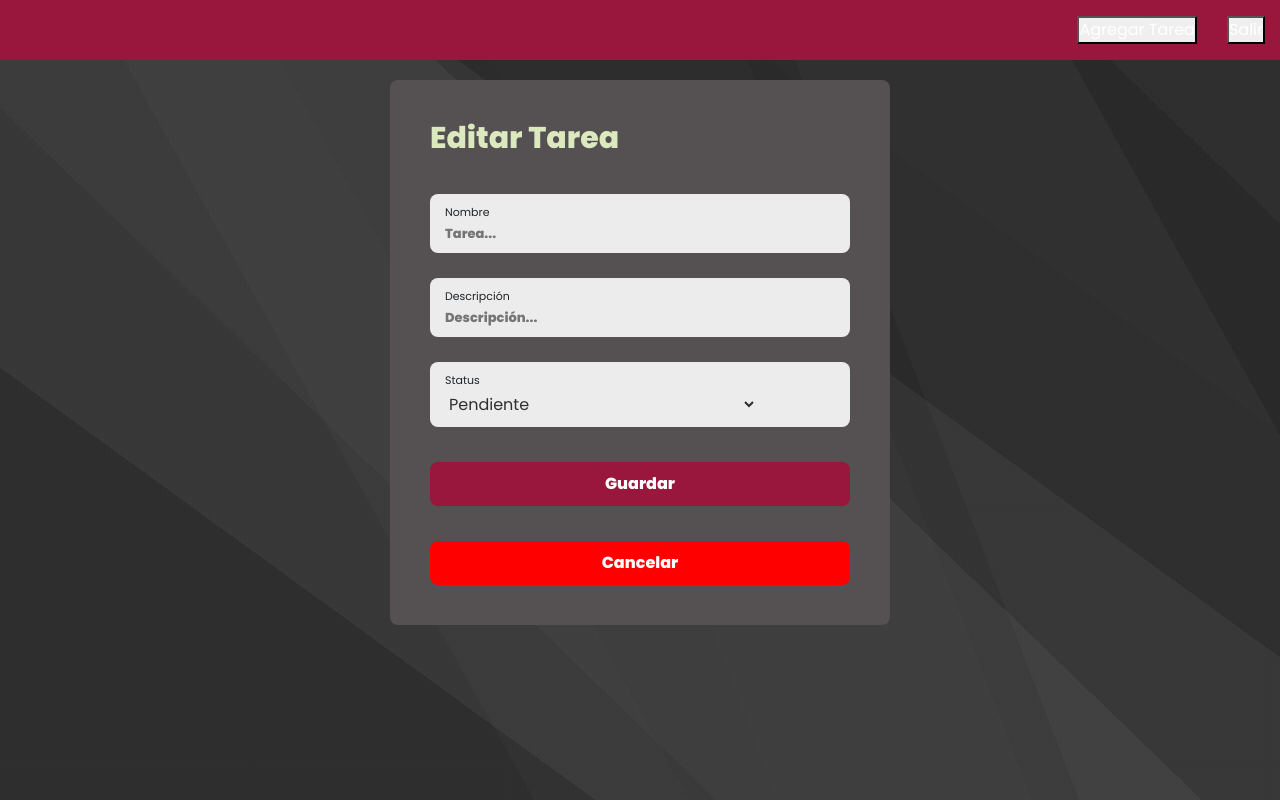
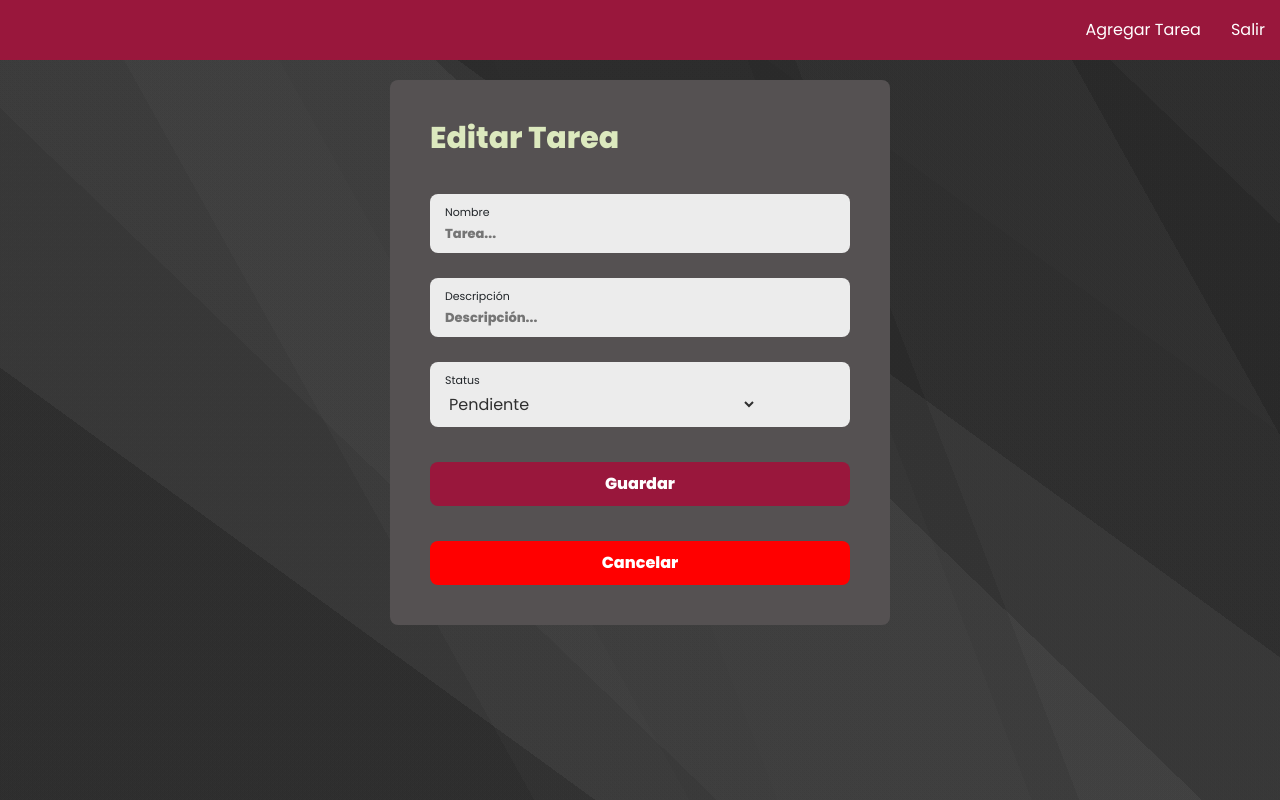
Before and after one commit to jaes96/front-CWVL, a React (Create React App) app: page /editarTarea/1/1 in a window 1280 px wide. Built offline with nearby package versions, Linux system fonts and the light colour scheme; no server answers.

Commit message:
estilo boton

```diff
--- a/src/components/styles.module.scss
+++ b/src/components/styles.module.scss
@@ -178,6 +178,8 @@
     color: white;
     position: relative;
     text-decoration: none;
+    border: none;
+    background: transparent;
 }
 .nav_toggle{
     display: none;
```
